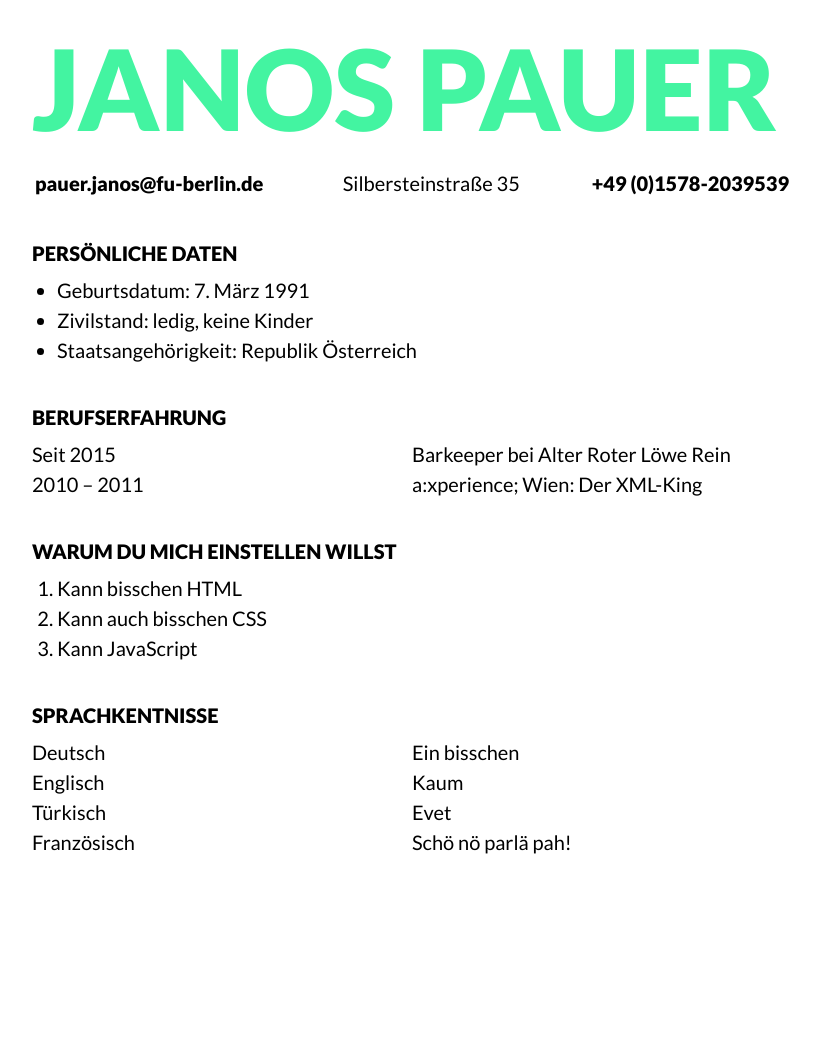
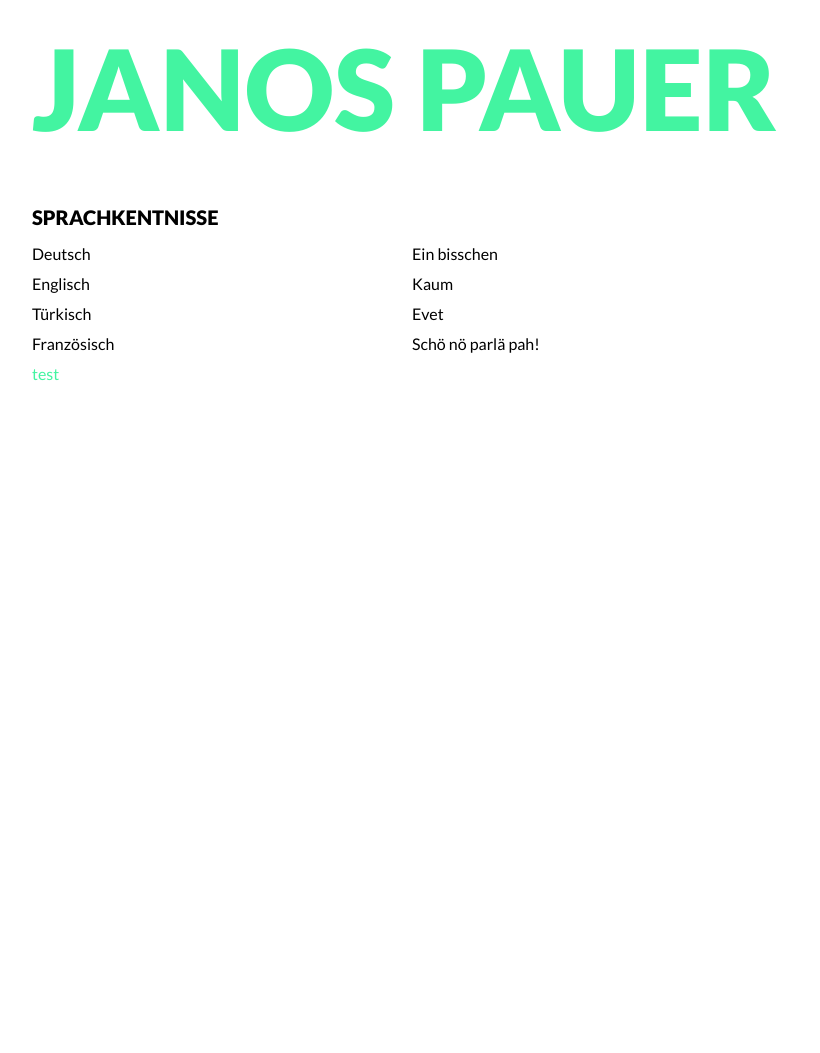
Before and after one commit to janospower/cv, a PHP site: page / in a window 1280 px wide. Shown: the top 1053 px of the page, without its empty margins (228-1048 px from the left). Run offline with PHP 8.4, Linux system fonts and the light colour scheme.

Commit message:
Cleaned up content A LOT

```diff
--- a/css/stylesheet.css
+++ b/css/stylesheet.css
@@ -9,7 +9,7 @@
 
 body {
     font-family: 'Lato', Helvetica, Arial, sans-serif;
-    font-size: 20px;
+    font-size: 16px;
     background-color: white;
     margin: 0;
     line-height: 30px;
@@ -29,30 +29,24 @@ body {
   width: 0%;
   padding: 0;
   margin: 0;
-  height: 5px;
+  height: 2px;
 }
-table {
-  min-width:100%;
-}
-#wrapper{
+
+#mainwrapper{
   margin: 0px auto 0 auto;
   width:800px;
 }
 
-.pwrapper {
+.wrapper {
   padding: 20px;
   background-color: white;
   /* just for testing */
-  min-height: 200000px;
-}
-
-p {
-  margin-top: 0px;
+  min-height: 20000px;
 }
 
 a {
   text-decoration: none;
-  font-weight: 900;
+  /*font-weight: 900;*/
   color: inherit;
 }
 
--- a/index.html
+++ b/index.html
@@ -30,61 +30,13 @@
 
 <body>
   <div class="scrollprog akzentbg"></div>
-  <div id="wrapper">
-    <div class="pwrapper">
-      <h1 class="akzent">Janos Pauer</h1>
+  <div id="mainwrapper">
+    <div class="wrapper">
+
       <header>
+        <h1 class="akzent">Janos Pauer</h1>
 
-        <table >
-          <tr>
-            <td>
-              <a  href="mailto:me@janospauer.com?Subject=CV">pauer.janos@fu-berlin.de</a>
-            </td>
-            <td style="text-align:center">
-              Silbersteinstraße 35
-            </td>
-            <td style="text-align:right">
-              <a href="tel:+4915782039539">+49 (0)1578-2039539</a>
-            </td>
-          </tr>
-        </table>
       </header>
-
-
-
-      <section>
-        <h2>Persönliche Daten</h2>
-        <ul>
-          <li>Geburtsdatum: 7. März 1991</li>
-          <li>Zivilstand: ledig, keine Kinder</li>
-          <li>Staatsangehörigkeit: Republik Österreich</li>
-        </ul>
-      </section>
-
-      <section>
-        <h2>Berufserfahrung</h2>
-
-        <div class="lfloat">Seit 2015</div>
-        <div class="rfloat">Barkeeper bei Alter Roter Löwe Rein</div>
-        <div class="lfloat">2010 &ndash; 2011</div>
-        <div class="rfloat">a:xperience; Wien: Der XML-King</div>
-        <div class="clear">
-      </section>
-
-      <section>
-        <h2>Warum du mich einstellen willst</h2>
-        <ol>
-          <li>
-            Kann bisschen HTML
-          </li>
-          <li>
-            Kann auch bisschen CSS
-          </li>
-          <li>
-            Kann JavaScript
-          </li>
-        </ol>
-      </section>
 
       <section>
         <h2>Sprachkentnisse</h2>
@@ -98,11 +50,12 @@
           <div class="lfloat">Französisch</div>
           <div class="rfloat">Schö nö parlä pah!</div>
 
-
+          <a href="#" class="akzent">test</a>
         <div class="clear">
 
         </div>
       </section>
+
     </div>
     <footer class="akzentbg">
       <div class="lfloat">
```
